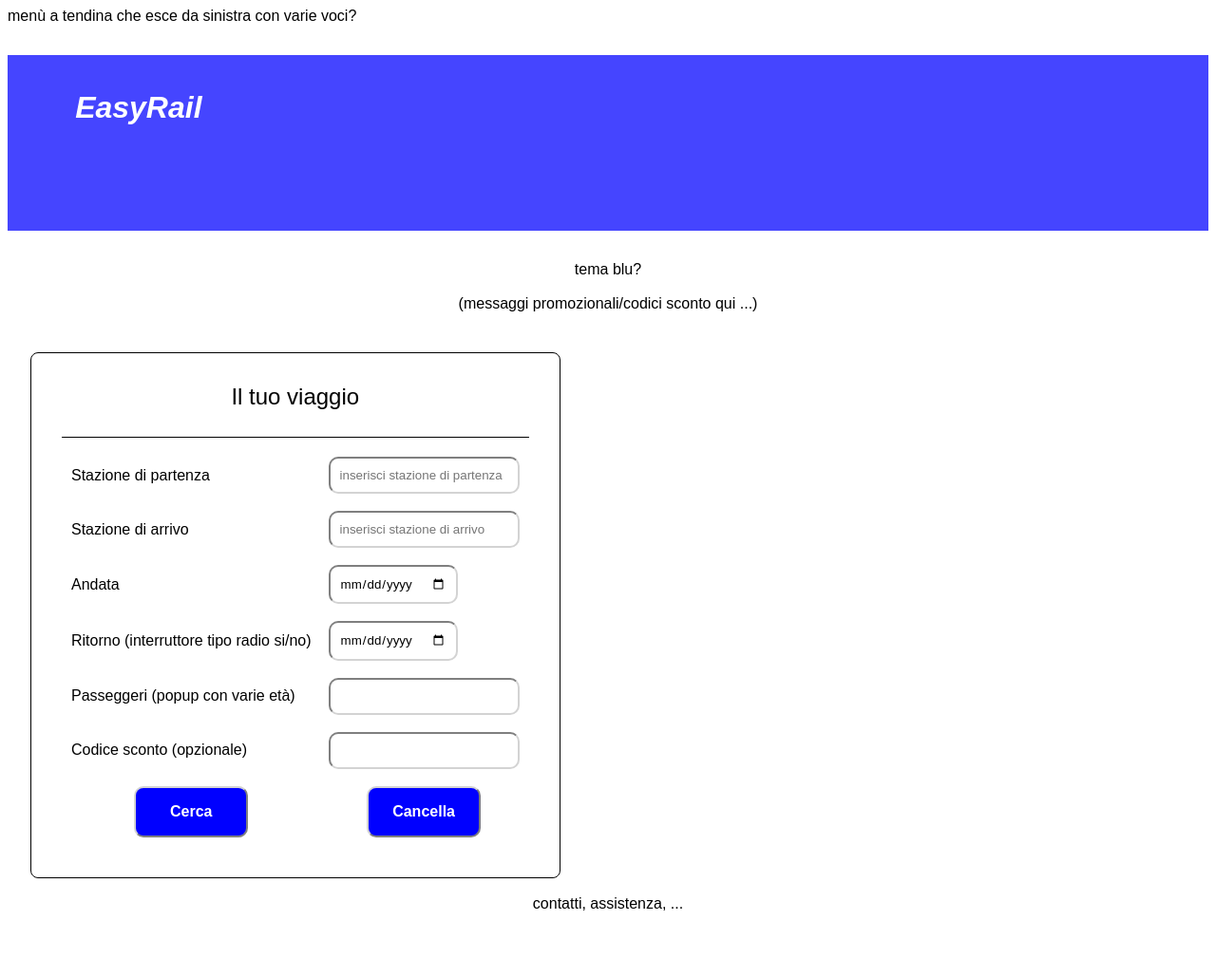
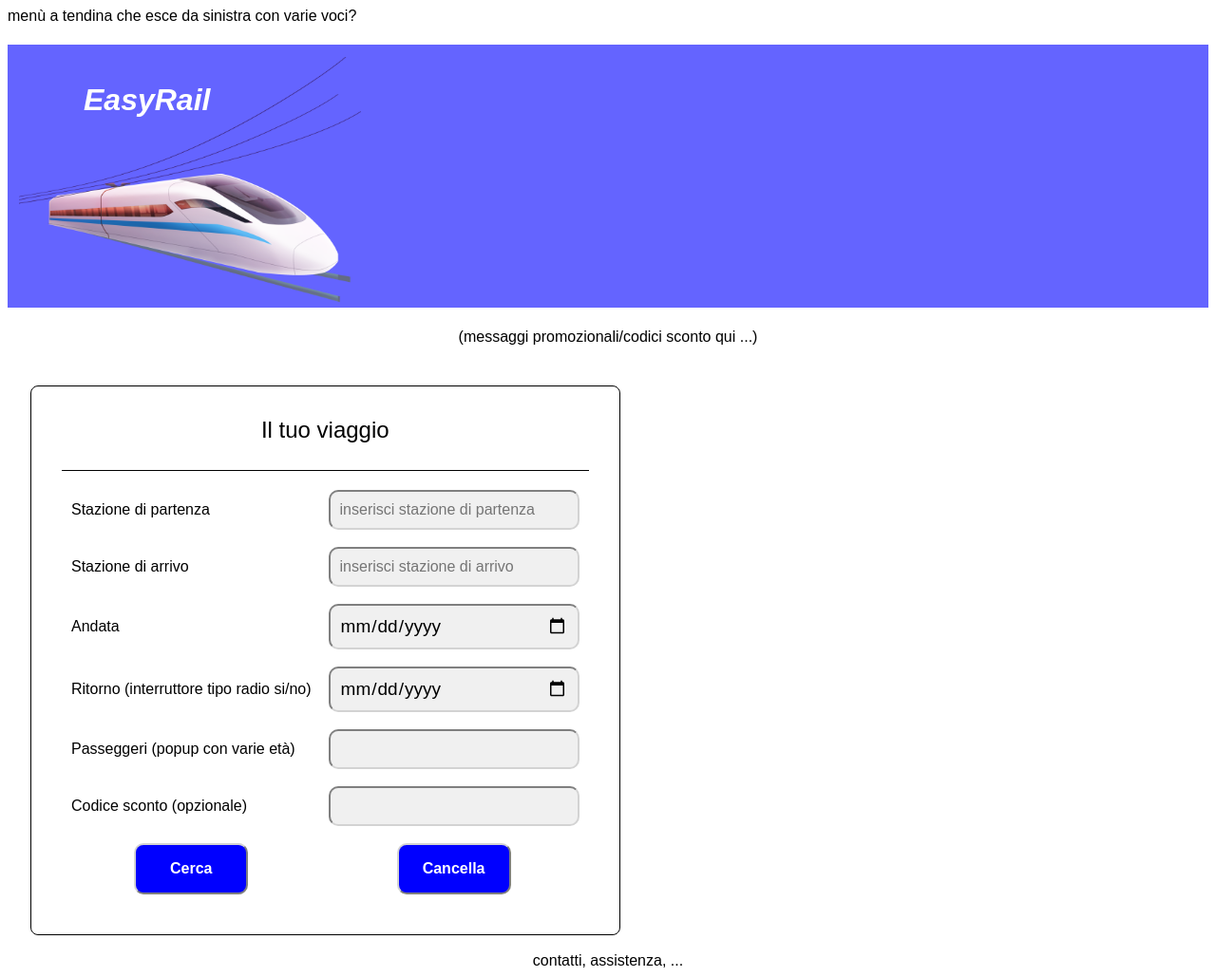
Before and after one commit to Daddo172/LTW-EasyRail, a PHP site: page /HomePage.html in a window 1280 px wide. Shown: the whole page at 95% size. Before the commit the page ends 959 px from the top, so only its background shows below. Run offline with PHP 8.4, Linux system fonts and the light colour scheme; some libraries are stand-ins or nearby versions.

Commit message:
Add files via upload

```diff
--- a/HomePage.html
+++ b/HomePage.html
@@ -9,16 +9,11 @@
 </head>
 <body>
 	menù a tendina che esce da sinistra con varie voci?
-	<h1><pre>
-
-	EasyRail
-
-
-	</pre></h1>
-	<div class="provvisorio">tema blu?</div><br>
+	<h1 a="HomePage.html">EasyRail</h1>
 	<div class="provvisorio">(messaggi promozionali/codici sconto qui ...)</div>
 	<br>
-	<form action="HomePage.html" >
+	<img src="logo.jpg">
+	<form action="" >
 		<div class="formhead">Il tuo viaggio<br><br></div>
 		<table class="form">
 			<tr>
@@ -31,11 +26,11 @@
 			</tr>
 			<tr>
 				<td><label for="dataAnd">Andata </label></td>
-				<td><input type="date" name="dataAnd"></td>
+				<td><input class="date" type="date" name="dataAnd"></td>
 			</tr>
 			<tr>
 				<td><label for="dataRit">Ritorno (interruttore tipo radio si/no)</label></td>
-				<td><input type="date" name="dataRit"></td>
+				<td><input class="date" type="date" name="dataRit"></td>
 			</tr>
 			<tr>
 				<td><label for="pass">Passeggeri (popup con varie età)</label></td>
--- a/stile.css
+++ b/stile.css
@@ -4,12 +4,16 @@
 }
 /*Barra superiore*/
 h1 {
+	padding: 40px 80px 200px;
 	color: white;
 	font-style: italic;
-	width: ad;
-	background-color: rgb(69, 69, 255);
-/*	background-image: url("logo.jpg");
-/*	immagine logo che andrebbe nella barra superiore*/
+	background-color: rgb(100, 100, 255);
+}
+img {
+	width: 360px;
+	position: absolute;
+	top: 60px;
+	left: 20px;
 }
 /*Form per inserimento dati*/
 form {
@@ -30,10 +34,14 @@ div.formhead {
 	margin-bottom: 10px;
 }
 input {
-	border-radius: 10px;
-	border-width: 0%;
-	border-color: lightgray;
+	font-size: 16px;
+	border-radius: 10px; border-width: 0%; border-color: lightgray;
+	background-color: rgb(240, 240, 240);
 	padding: 10px;
+	width: 240px;
+}
+input.date {
+	font-size: 19px;
 }
 input.button {
 	font-size: 16px; color: rgb(255, 255, 255); font-weight: bold;
```
Also changed, not shown: logo.jpg (added).
